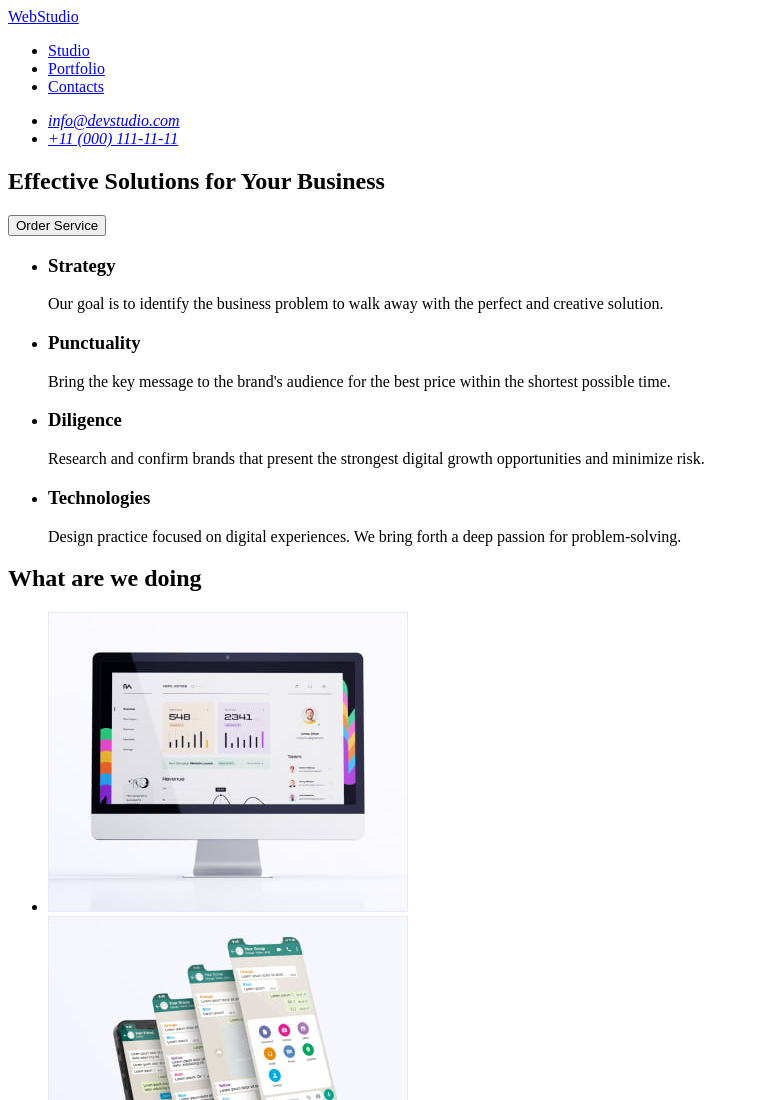
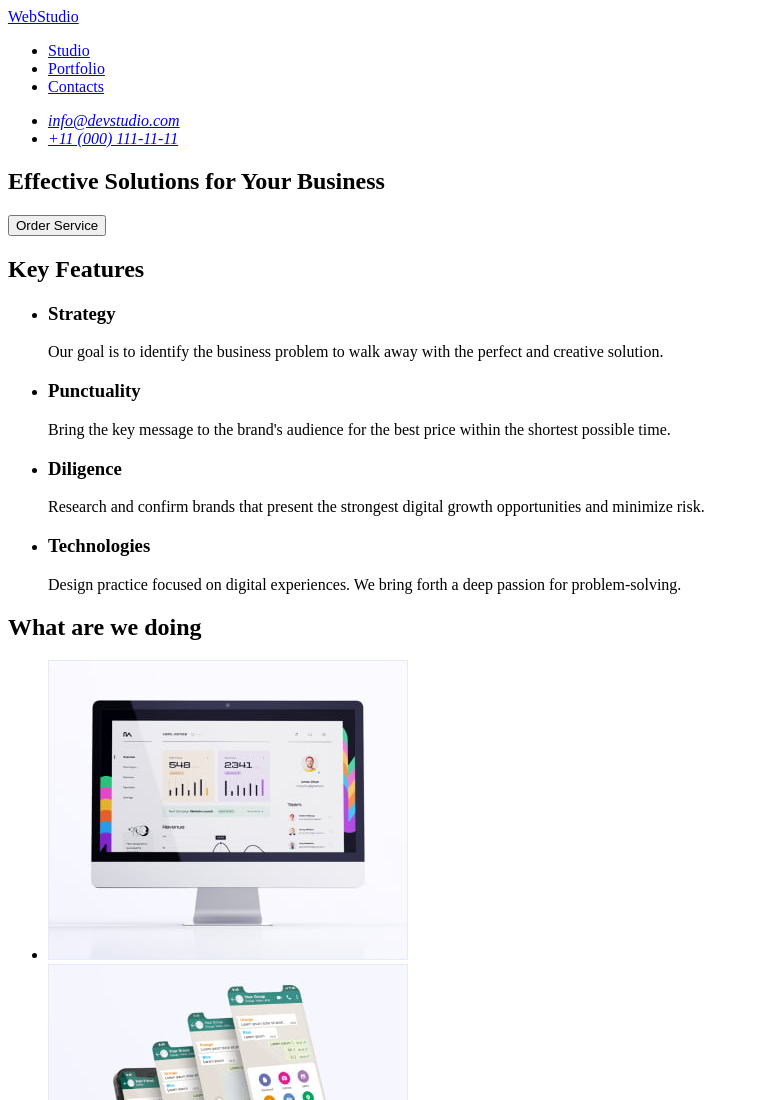
Before and after one commit to Lisinvic/goit-markup-hw-01, a plain HTML site: page index.html in a window 1280 px wide. Shown: the top 1100 px of the page, without its empty margins (0-759 px from the left). Drawn offline with Linux system fonts and the light colour scheme.

Commit message:
Update index.html

```diff
--- a/index.html
+++ b/index.html
@@ -39,6 +39,7 @@
 
       <!-- About section -->
       <section>
+        <h2>Key Features</h2>
         <ul>
           <li>
             <h3>Strategy</h3>
```
